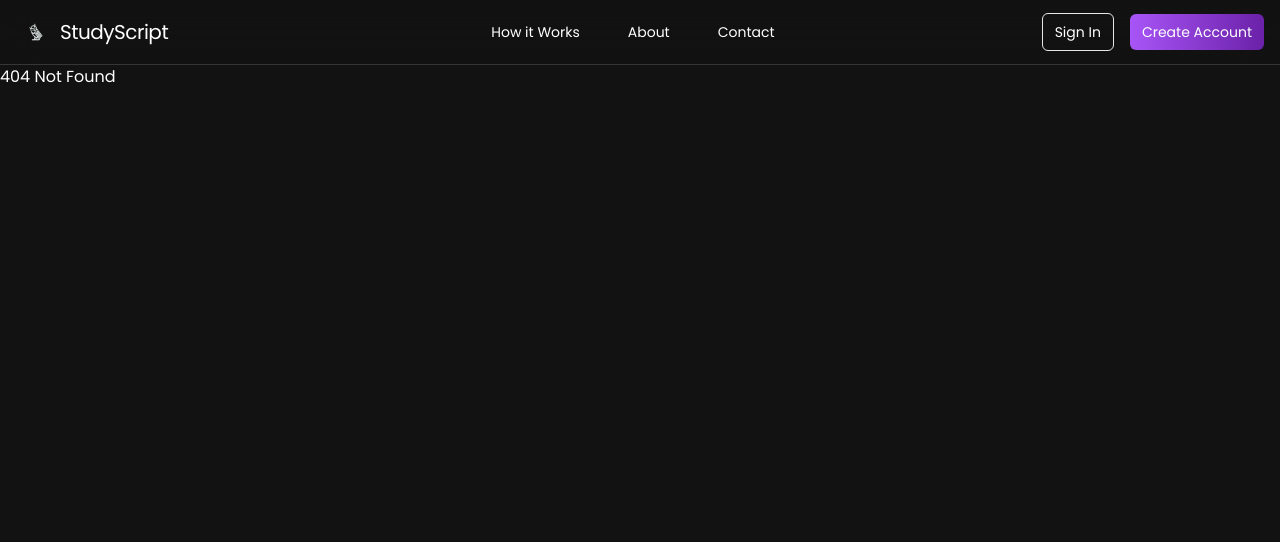
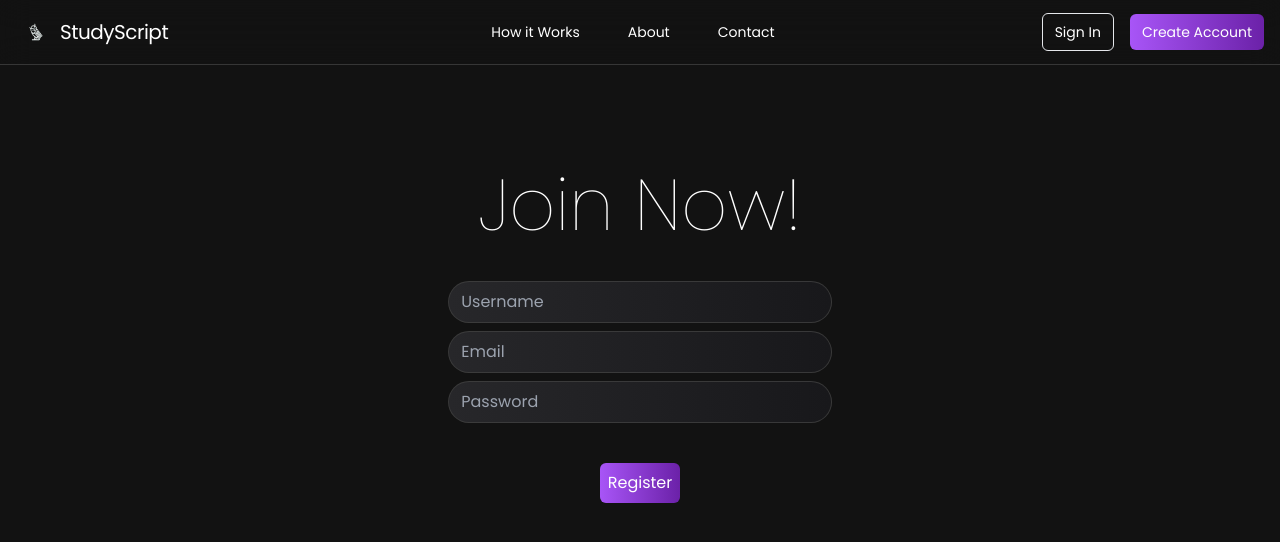
Before and after one commit to davidl21/studyscript, a React (Vite) app: page /register in a window 1280 px wide. Before the commit this address had no page. Shown: the top 542 px of the page. Built offline with nearby package versions, Linux system fonts and the light colour scheme.

Commit message:
added login and register frontend

```diff
--- a/src/components/SearchBar.jsx
+++ b/src/components/SearchBar.jsx
@@ -3,40 +3,8 @@ import { FaSearch } from "react-icons/fa";
 import { YoutubeTranscript } from "youtube-transcript";
 import { YoutubeLoader } from "@langchain/community/document_loaders/web/youtube";
 
-const getYoutubeTranscript = async (url) => {
-  //   try {
-  //     const response = await YoutubeTranscript.fetchTranscript(url);
-  //     console.log(response);
-  //   } catch (error) {
-  //     console.error("Error fetching transcript:", error);
-  //   }
-  try {
-    const loader = YoutubeLoader.createFromUrl(
-      "https://www.youtube.com/watch?v=KSAPc5NwLYU",
-      {
-        language: "en",
-        addVideoInfo: true,
-      }
-    );
-    const docs = await loader.load();
-    console.log(docs);
-  } catch (error) {
-    console.error("Error fetching transcript:", error);
-  }
-};
-
 const SearchBar = () => {
   const [inputValue, setInputValue] = useState("");
-
-  const onClickHandler = () => {
-    console.log("this is input url");
-    console.log(inputValue);
-    if (inputValue.trim()) {
-      getYoutubeTranscript(inputValue);
-    } else {
-      console.log("Input is empty");
-    }
-  };
 
   return (
     <form
--- a/src/main.jsx
+++ b/src/main.jsx
@@ -5,6 +5,8 @@ import "./index.css";
 import { createBrowserRouter, RouterProvider } from "react-router-dom";
 import InsertPage from "./pages/InsertPage";
 import NotFoundPage from "./pages/NotFoundPage";
+import Login from "./pages/Login";
+import Register from "./pages/Register";
 
 const router = createBrowserRouter([
   {
@@ -17,6 +19,16 @@ const router = createBrowserRouter([
     element: <InsertPage />,
     errorElement: <NotFoundPage />,
   },
+  {
+    path: "/login",
+    element: <Login />,
+    errorElement: <NotFoundPage />,
+  },
+  {
+    path: "/register",
+    element: <Register />,
+    errorElement: <NotFoundPage />,
+  },
 ]);
 
 ReactDOM.createRoot(document.getElementById("root")).render(
--- /dev/null
+++ b/src/pages/Login.jsx
@@ -0,0 +1,43 @@
+import React, { useState } from "react";
+import Navbar from "../components/Navbar";
+
+const Login = () => {
+  const [email, setEmail] = useState("");
+  const [password, setPassword] = useState("");
+  const [emailError, setEmailError] = useState("");
+  const [passwordError, setPasswordError] = useState("");
+
+  const onButtonClick = () => {
+    // update with backend
+  };
+
+  return (
+    <>
+      <Navbar />
+      <div className="flex flex-col items-center mt-6 lg:mt-20-20 text-center">
+        <h1 className="mt-20 text-4xl sm:text-6xl lg:text-7xl text-center font-thin">
+          Welcome Back!
+        </h1>
+        <form className="className=w-[750px] relative">
+          <div className="flex flex-col items-center mt-10 relative">
+            <input
+              type="email"
+              placeholder=" Email"
+              className="w-96 p-2 rounded-full bg-gradient-to-r from-zinc-800 to-zinc-900 border border-neutral-700/80"
+            />
+            <input
+              type="password"
+              placeholder=" Password"
+              className="mt-2 w-96 p-2 rounded-full bg-gradient-to-r from-zinc-800 to-zinc-900 border border-neutral-700/80"
+            />
+          </div>
+        </form>
+        <button className="mt-10 p-2 rounded-md bg-gradient-to-r from-purple-500 to-purple-800">
+          Submit
+        </button>
+      </div>
+    </>
+  );
+};
+
+export default Login;
--- /dev/null
+++ b/src/pages/Register.jsx
@@ -0,0 +1,39 @@
+import React, { useState } from "react";
+import Navbar from "../components/Navbar";
+
+const Register = () => {
+  return (
+    <>
+      <Navbar />
+      <div className="flex flex-col items-center mt-6 lg:mt-20-20 text-center">
+        <h1 className="mt-20 text-4xl sm:text-6xl lg:text-7xl text-center font-thin">
+          Join Now!
+        </h1>
+        <form className="className=w-[750px] relative">
+          <div className="flex flex-col items-center mt-10 relative">
+            <input
+              type="username"
+              placeholder=" Username"
+              className="w-96 p-2 rounded-full bg-gradient-to-r from-zinc-800 to-zinc-900 border border-neutral-700/80"
+            />
+            <input
+              type="email"
+              placeholder=" Email"
+              className="mt-2 w-96 p-2 rounded-full bg-gradient-to-r from-zinc-800 to-zinc-900 border border-neutral-700/80"
+            />
+            <input
+              type="password"
+              placeholder=" Password"
+              className="mt-2 w-96 p-2 rounded-full bg-gradient-to-r from-zinc-800 to-zinc-900 border border-neutral-700/80"
+            />
+          </div>
+        </form>
+        <button className="mt-10 p-2 rounded-md bg-gradient-to-r from-purple-500 to-purple-800">
+          Register
+        </button>
+      </div>
+    </>
+  );
+};
+
+export default Register;
```
